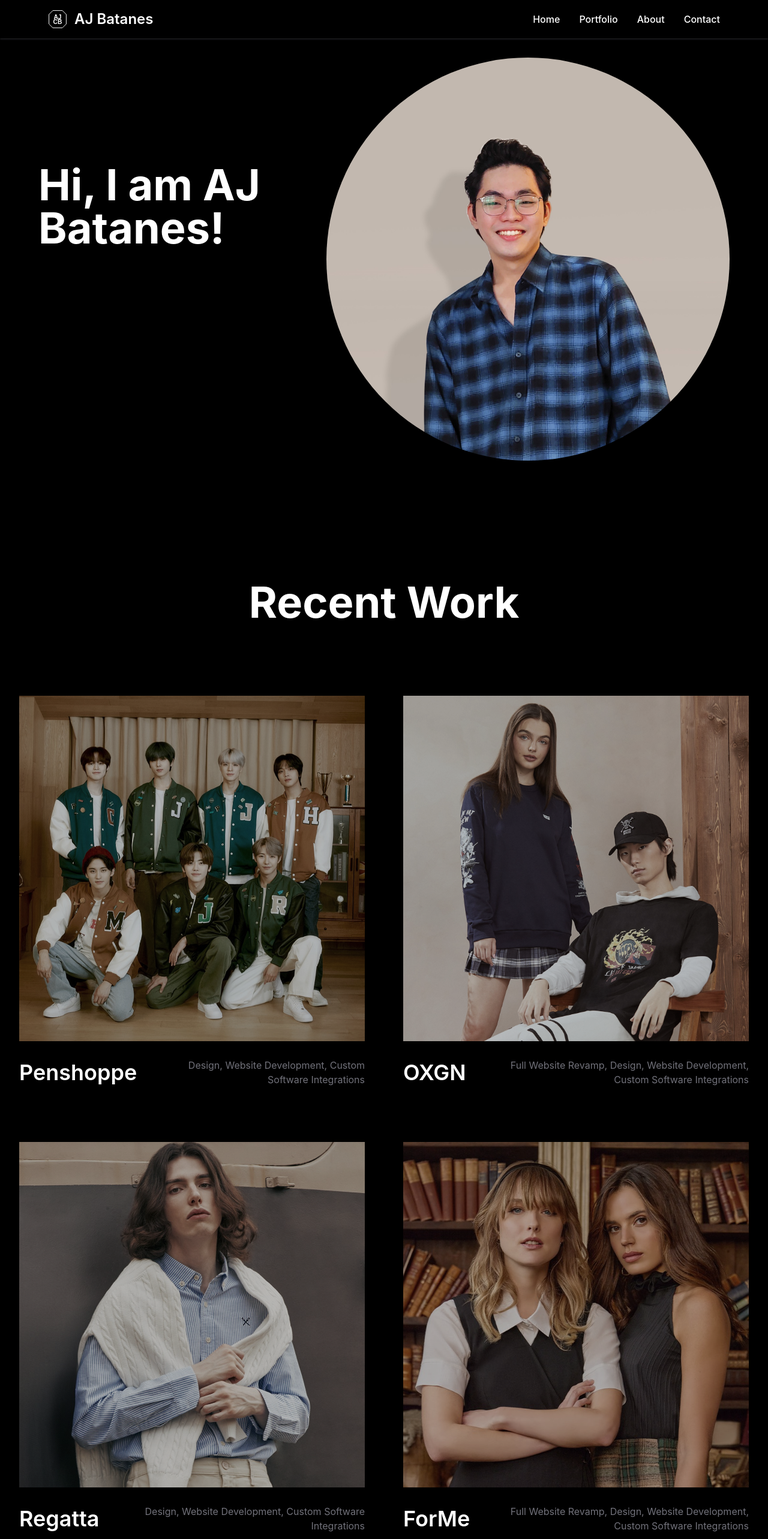
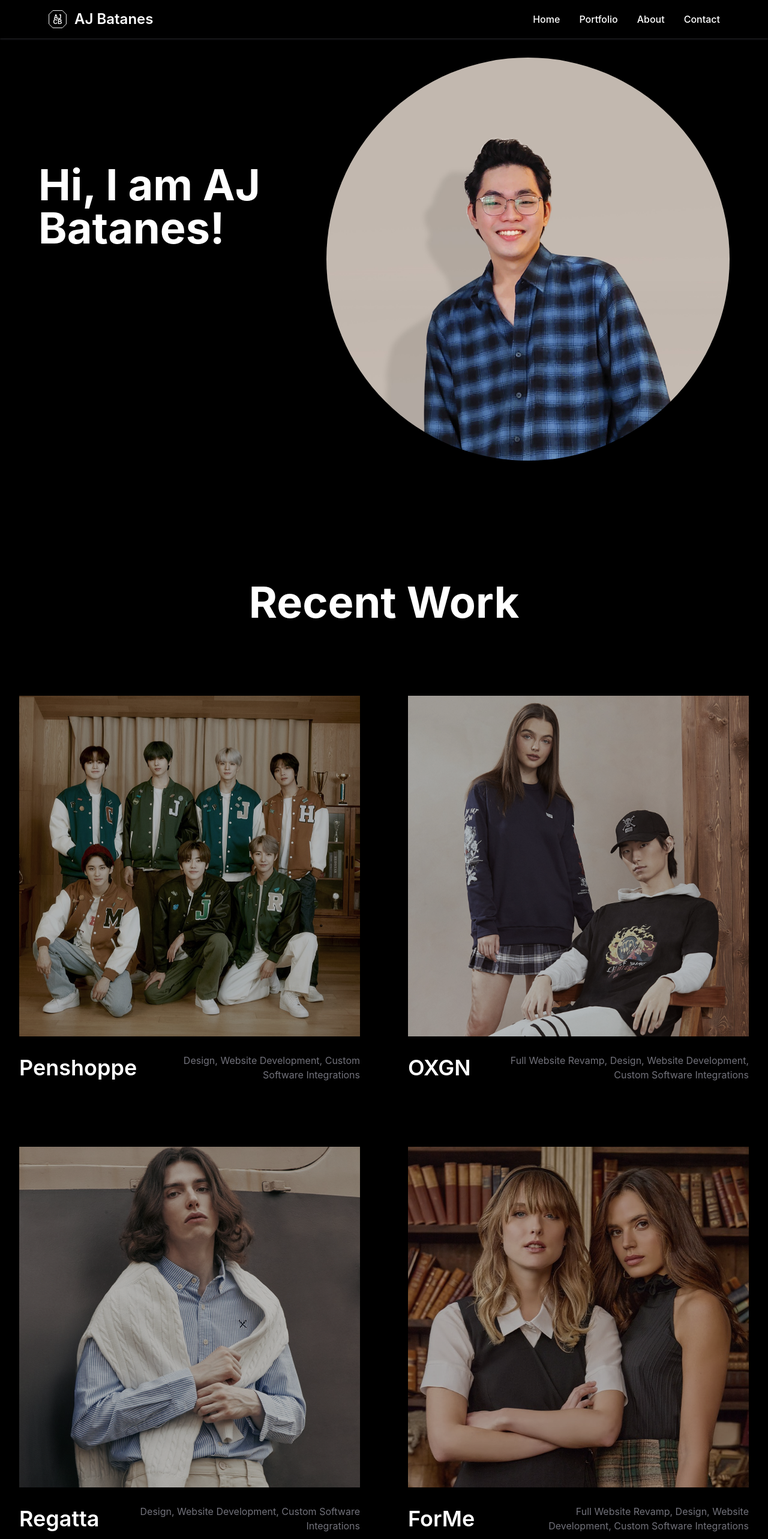
Before and after one commit to AJBatanes11/my-portfolio, a React (Create React App) app: page / in a window 1280 px wide. Shown: the top 2566 px of the page at 60% size. Built offline with nearby package versions, Linux system fonts and the light colour scheme.

Commit message:
Update portfolio.js

```diff
--- a/src/components/portfolio.js
+++ b/src/components/portfolio.js
@@ -19,7 +19,7 @@
                 heading="Recent Work"
                 subheading=""
             />
-            <div className="grid grid-cols-1 md:grid-cols-2 gap-16 max-w-screen-xl mx-auto my-20">
+            <div className="grid grid-cols-1 md:grid-cols-2 gap-20 max-w-screen-xl mx-auto my-20">
                 <ImageHighlight hoverstatus={handleHoverStatus}
                     image={Penshoppe}
                     link="https://www.penshoppe.com/"
```
